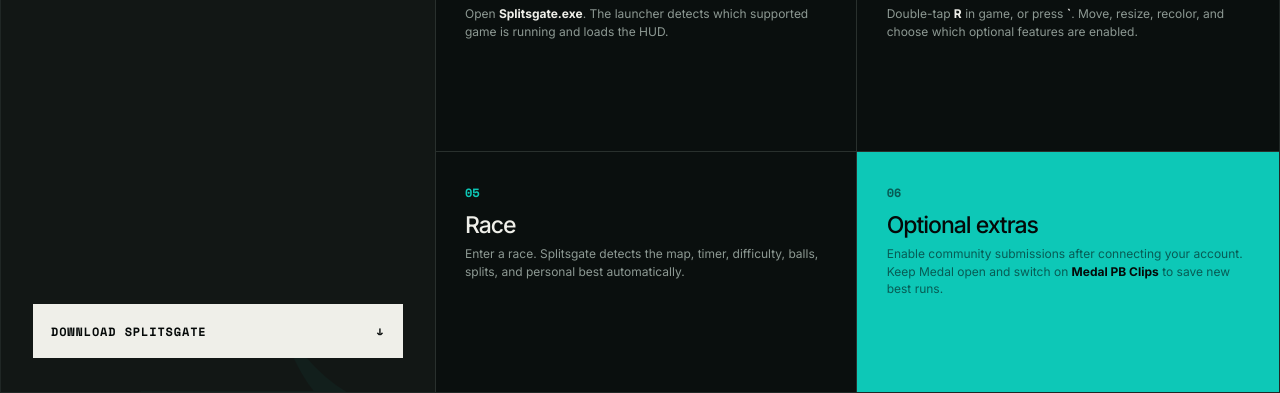
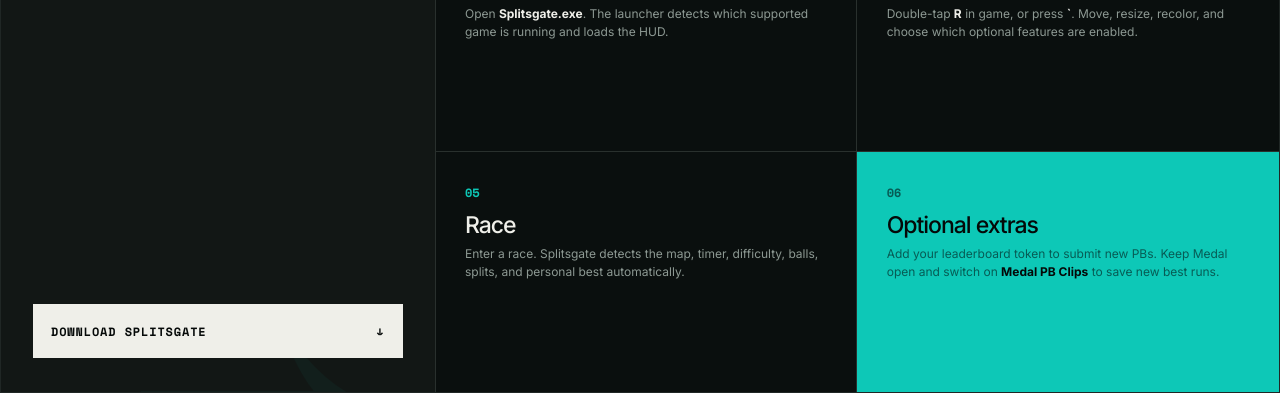
Before and after one commit to cody-raves/Splitsgate, a plain HTML site: page docs/install.html in a window 1280 px wide. Shown: the part 407-800 px from the top of the page. Drawn offline with nearby package versions, Linux system fonts and the light colour scheme.

Commit message:
Clarify leaderboard setup requirement

```diff
--- a/docs/install.html
+++ b/docs/install.html
@@ -28,7 +28,7 @@
         <article><h2>Run Splitsgate</h2><p>Open <strong>Splitsgate.exe</strong>. The launcher detects which supported game is running and loads the HUD.</p></article>
         <article><h2>Open settings</h2><p>Double-tap <strong>R</strong> in game, or press <strong>`</strong>. Move, resize, recolor, and choose which optional features are enabled.</p></article>
         <article><h2>Race</h2><p>Enter a race. Splitsgate detects the map, timer, difficulty, balls, splits, and personal best automatically.</p></article>
-        <article><h2>Optional extras</h2><p>Enable community submissions after connecting your account. Keep Medal open and switch on <strong>Medal PB Clips</strong> to save new best runs.</p></article>
+        <article><h2>Optional extras</h2><p>Add your leaderboard token to submit new PBs. Keep Medal open and switch on <strong>Medal PB Clips</strong> to save new best runs.</p></article>
       </section>
     </main>
   </div>
```
